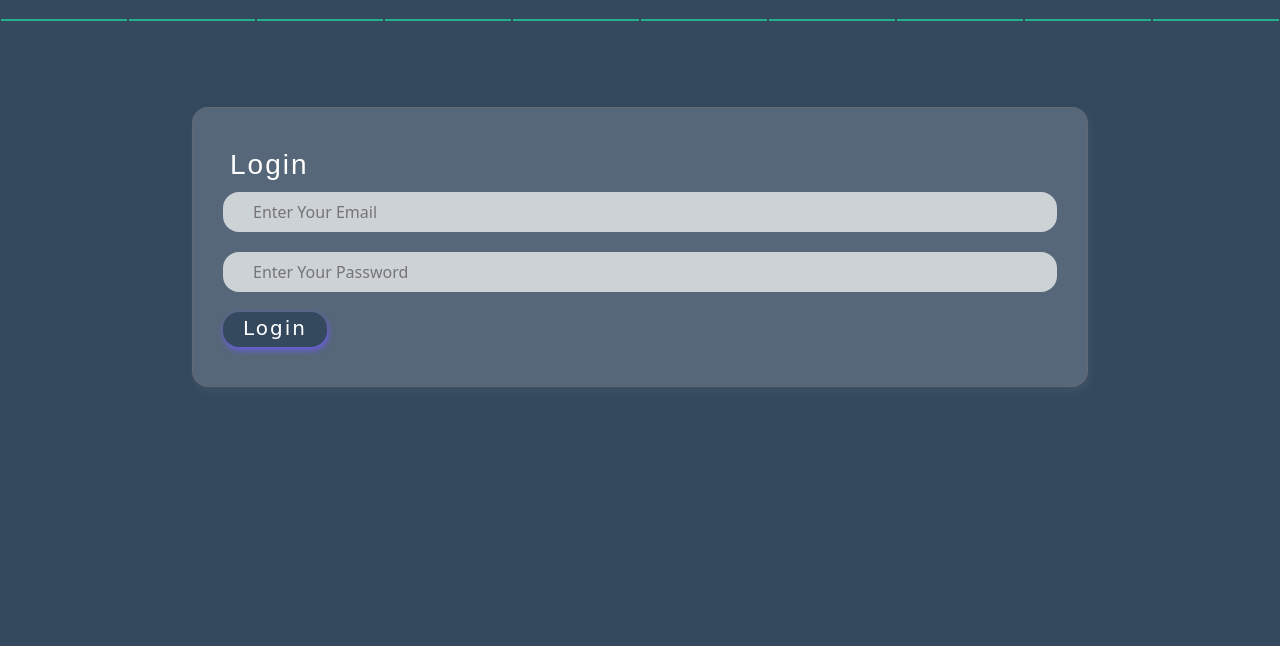
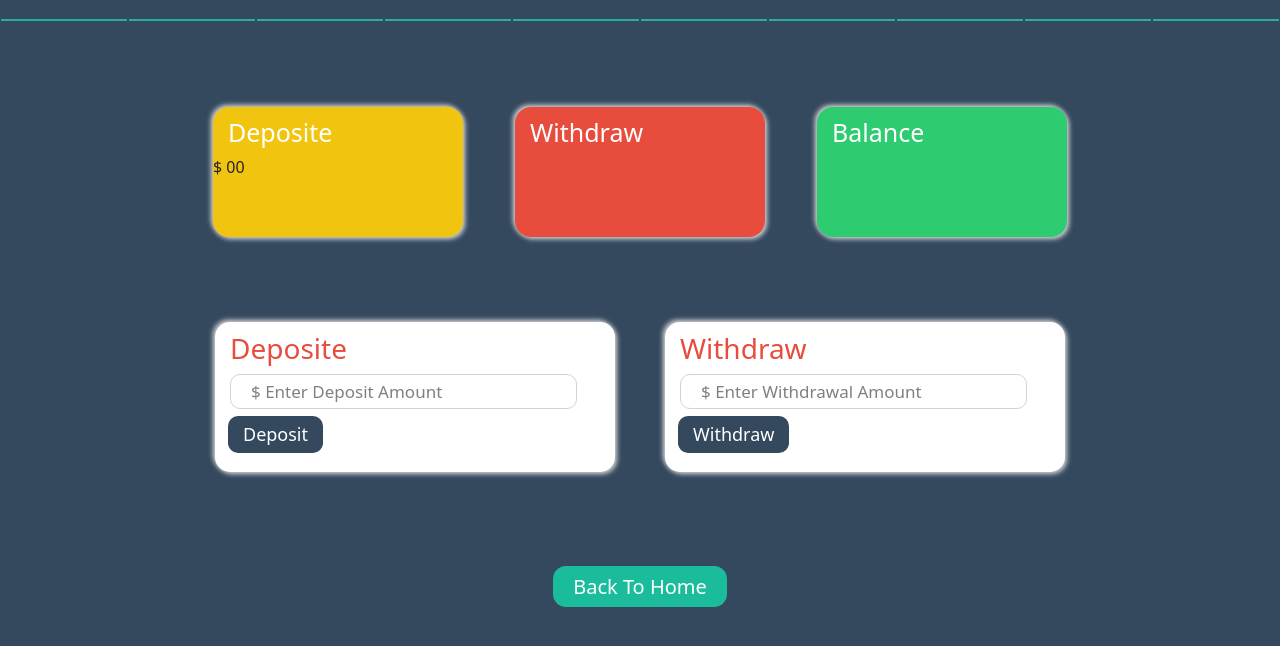
Before and after one commit to Abukalam-web/my-bangla-bank, a plain HTML site: page index.html in a window 1280 px wide. Both pictures are taken after a click on the button "Login". Shown: the part 64-710 px from the top of the page. Drawn offline with nearby package versions, Linux system fonts and the light colour scheme; a web font is replaced by a local one.

Commit message:
addidng js

```diff
--- a/index.html
+++ b/index.html
@@ -32,7 +32,10 @@
             <div class="dot dot9"></div>
             <div class="dot dot10"></div>
         </div>
-        <div class="body-area">
+
+        <!-- home page or login page start -->
+
+        <div class="body-area first-page" id="login-area">
         <div class="login-section-area">
             <div class="login-title">
                 <h3>Login</h3>
@@ -45,14 +48,59 @@
             </div>
 
             <div class="log-in-button">
-                <button>Login</button>
+                <button id="login" >Login</button>
+            </div>
+        </div>
+    </div>
+    <!-- home page or login page end-->
+
+
+
+<!-- dhasbord start -->
+<div class="dashbord-area" id="transection">
+    <div class="three-boxes">
+        <div class="deposit-box box">
+            <h4 class="box-heading">Deposite</h4>
+            <div class="deposite-amount">
+                $ <span id="depositAmount">00</span>
+            </div>
+        </div>
+        <div class="withdraw-box box">
+            <h4 class="box-heading">Withdraw</h4>
+
+        </div>
+        <div class="balance-box box">
+            <h4 class="box-heading">Balance</h4>
+
+        </div>
+    </div>
+
+
+    <!-- duita form box start -->
+    <div class="two-boxes">
+        <div class="get1 b1">
+            <h3>deposite</h3>
+            <div class="input1">
+                <input id="depositInput" type="number" name="deposite" id="deposit" placeholder="$ Enter deposit amount">
+            </div>
+            <div class="btn"><button id="depositBtn">deposit</button></div>
+
+        </div>
+        <div class="get2 b1">
+            <h3>withdraw</h3>
+           <div class="input2"> <input type="number" name="withdraw" id="" placeholder="$ Enter withdrawal amount"></div>
+            <div class="btn">            <button>withdraw</button>
             </div>
         </div>
     </div>
 
+<div class="back-btn">
+    <a href="index.html">Back to home</a>
+</div>
 
 
 
+</div>
 
 
 
--- a/script.js
+++ b/script.js
@@ -0,0 +1,38 @@
+// for first page
+var fullArea = document.getElementById("login");
+
+fullArea.addEventListener("click", function(){
+    var clicking = document.getElementById("login-area");
+    clicking.style.display= "none";
+
+   var dashboardArea = document.getElementById("transection") ;
+   dashboardArea.style.display= "block";
+})
+
+// const checking = document.getElementById("check");
+
+// checking.addEventListener("click", function(){
+//     const clicking = document.getElementById("check-btn");
+
+//     checking.style.display= "none";
+// });
+
+
+
+// for second page
+
+// const getDepositBtn = document.getElementById("depositBtn");
+
+// getDepositBtn.addEventListener("click",function(){
+//     var getDepositInput = document.getElementById("depositInput").value;
+
+//     var getDepositInputNumber = parseFloat("getDepositInput");
+
+//     var depositBalance = document.getElementById("depositAmount").innerText;
+//     var depositBalanceNumber = parseFloat("depositBalance");
+//     const total = depositBalanceNumber + getDepositInputNumber;
+
+//     document.getElementById("depositBalance").innerText= total;
+
+
+// });
--- a/style.css
+++ b/style.css
@@ -128,3 +128,139 @@ body{
                 4px -10px 30px #1abc9c;
     background-color: #2ecc71;
 }
+
+/* .first-page{
+    display: none;
+} */
+
+.dashbord-area{
+width: 80%;
+height: 100vh;
+/* border: 1px solid red; */
+margin: auto;
+
+}
+.three-boxes{
+    width: 100%;
+    height: 300px;
+    display: flex;
+    justify-content: center;
+    align-items: center;
+
+
+
+
+
+}
+.box{
+    width: 250px;
+    height: 130px;
+    border-radius: 16px;
+    margin: 26px;
+    box-shadow: 2px 2px 5px lightgrey,
+    -2px -2px 5px lightgrey;
+}
+.deposit-box{
+    background: #f1c40f;
+}
+.withdraw-box{
+    background: #e74c3c;
+}
+.balance-box{
+    background: #2ecc71;
+}
+
+.box-heading {
+  color: white;
+  text-transform: capitalize;
+  margin-left: 15px;
+  margin-top: 10px;
+  font-size: 25px;
+}
+.two-boxes{
+    display: flex;
+    justify-content: center;
+    align-items: center;
+
+}
+
+.b1{
+    box-shadow: 2px 2px 5px lightgrey,
+    -2px -2px 5px lightgrey;
+    width: 400px;
+    height: 150px;
+    background: white;
+    border-radius: 15px;
+
+}
+.get1{
+    margin-right: 50px;
+    background: white;
+}
+
+input{
+    width: 90%;
+    outline: none;
+    border: 1px solid lightgrey;
+    font-size: 17px;
+    height: 35px;
+    padding-left: 20px;
+    border-radius: 10px;
+}
+.input1,  .input2{
+    padding-left: 15px;
+}
+input::placeholder{
+    text-transform: capitalize;
+    color: grey;
+}
+h3{
+    color: #e74c3c;
+    text-transform: capitalize;
+    padding-left: 15px;
+    padding-top: 10px;
+}
+
+
+button{
+    color: white;
+    background: #34495e;
+    font-size: 18px;
+    text-align: center;
+    border: none;
+    outline: none;
+    border-radius: 10px;
+    padding: 5px 15px;
+    text-transform: capitalize;
+}
+
+.back-btn{
+    text-align: center;
+    margin-top: 100px;
+}
+.back-btn a{
+        color: white;
+        background: #1abc9c;
+        padding: 7px 20px;
+        border-radius: 13px;
+        text-decoration: none;
+        font-size: 20px;
+        text-transform: capitalize;
+        transition: all 0.2s ease-in-out;
+
+
+}
+.back-btn a:hover{
+    background-color: #2ecc71;
+    box-shadow:  6px 6px 15px #2ecc71,
+                 6px -6px 15px #2ecc71,
+                -6px 6px 15px #2ecc71,
+                -6px -6px 15px #2ecc71;
+
+}
+
+
+
+.dashbord-area{
+    display: none;
+}
```
Also changed, not shown: 1 other file.
